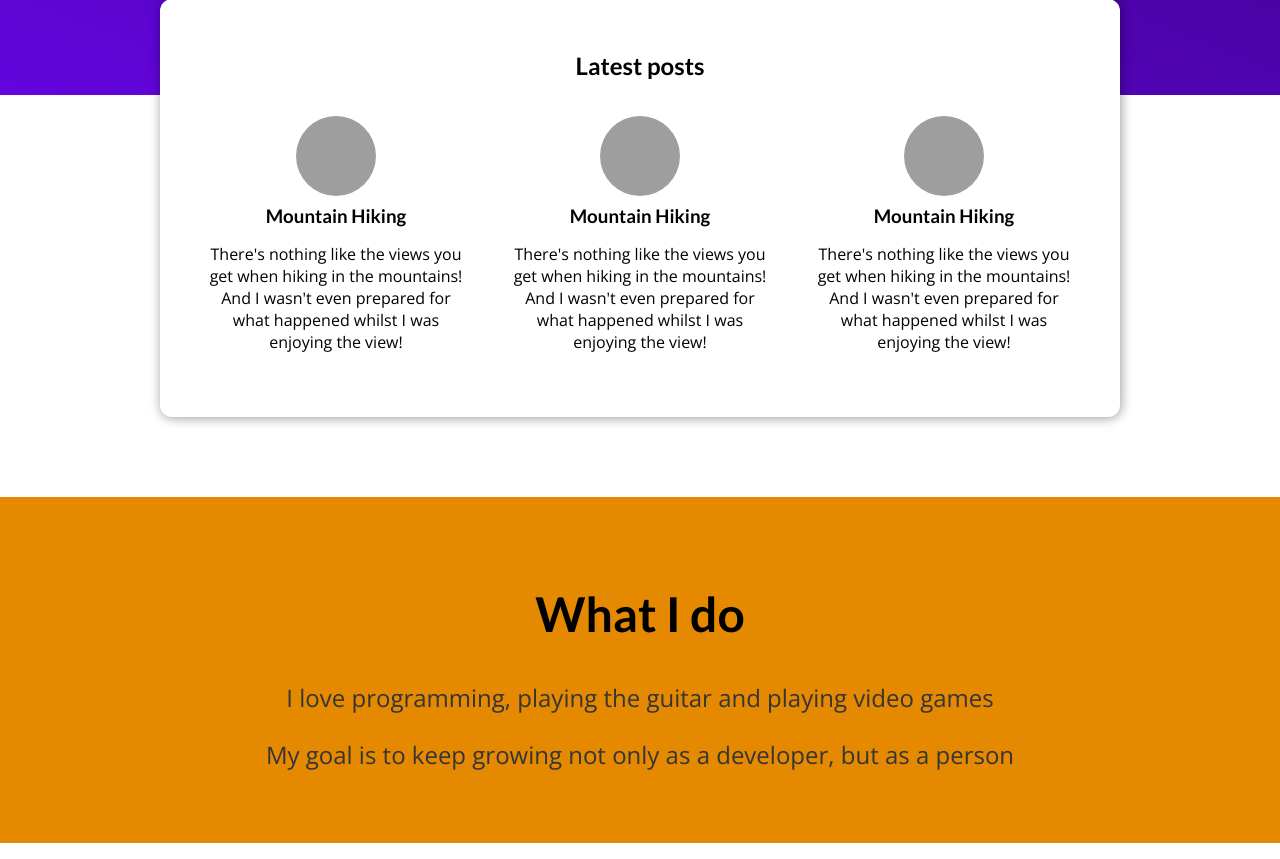
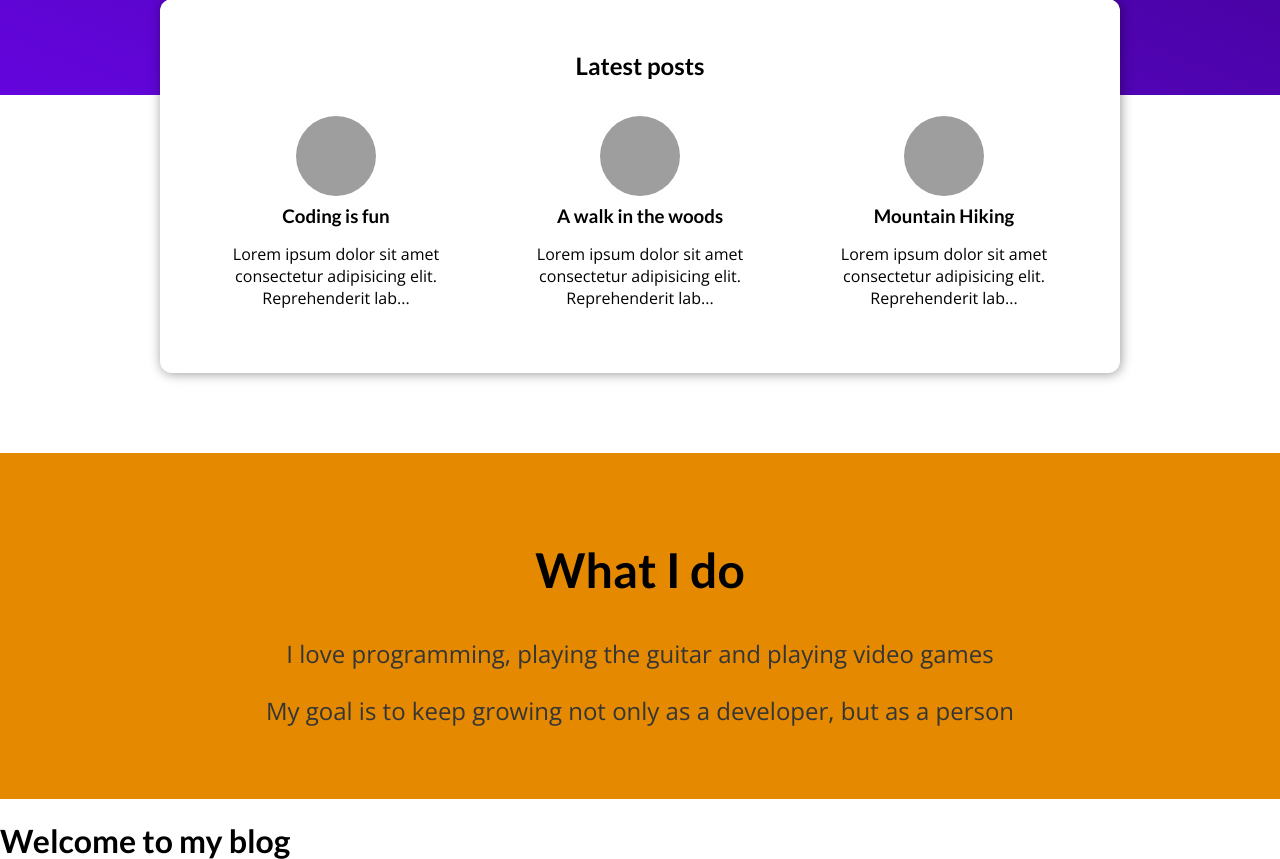
Before and after one commit to stavthal/django_project, a Django app: page / in a window 1280 px wide. Shown: the part 410-1269 px from the top of the page. Run offline with Django 5.2, Linux system fonts and the light colour scheme; grey boxes are pictures that could not be loaded.

Commit message:
added post dynamic data on pages

```diff
--- a/blog/templates/blog/includes/post.html
+++ b/blog/templates/blog/includes/post.html
@@ -2,15 +2,12 @@
 
 <li>
   <article class="post">
-    <a href="{% url "post_detail" "the-mountains" %}"> {% comment "" %} Here we add the name of the url that we have set{% endcomment %}
-      <img src="{% static "blog/images/mountains.jpg" %}" alt="Mountain Hiking"
-      />
+    <a href="{% url "post_detail" post.slug %}"> {% comment "" %} Here we add the name of the url that we have set{% endcomment %}
+      <img src="{% static 'blog/images/'|add:post.image %}" alt={{ post.slug}} />
       <div class="post__content">
-        <h3>Mountain Hiking</h3>
+        <h3>{{ post.title }}</h3>
         <p>
-          There's nothing like the views you get when hiking in the mountains!
-          And I wasn't even prepared for what happened whilst I was enjoying the
-          view!
+          {{ post.content | slice:":100" }}...{% comment "" %} Here we slice the content to 100 characters{% endcomment %}
         </p>
       </div>
     </a>
--- a/blog/views.py
+++ b/blog/views.py
@@ -60,7 +60,10 @@ def starting_page(request):
     })
 
 def posts(request):
-    return render(request, "blog/all-posts.html")
+    return render(request, "blog/all-posts.html", { "posts": all_posts })
 
 def post_detail(request, slug):
-    return render(request, "blog/post-detail-page.html")
+    post = next(post for post in all_posts if post['slug'] == slug)
+    return render(request, "blog/post-detail-page.html", {
+        "post": post
+    })
```
Also changed, not shown: blog/templates/blog/all-posts.html (+3 -4 lines), blog/templates/blog/post-detail-page.html (+4 -4 lines).
